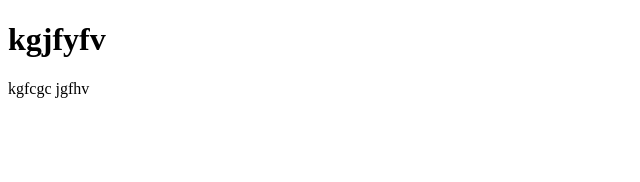
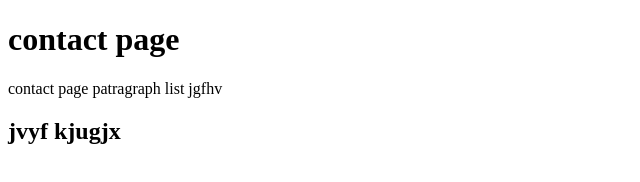
Before and after one commit to PankajBarai/git_prac, a plain HTML site: page contact.html in a window 1280 px wide. Shown: the whole page, without its empty margins (0-640 px from the left). Drawn offline with Linux system fonts and the light colour scheme.

Commit message:
updated index/contact page

```diff
--- a/contact.html
+++ b/contact.html
@@ -6,7 +6,8 @@
     <title>Document</title>
 </head>
 <body>
-    <h1>kgjfyfv</h1>
-    <p>kgfcgc jgfhv</p>
+    <h1>contact page</h1>
+    <p>contact page patragraph list  jgfhv</p>
+    <h2>jvyf kjugjx</h2>
 </body>
 </html>
```
Also changed, not shown: index.html (+3 -0 lines).
